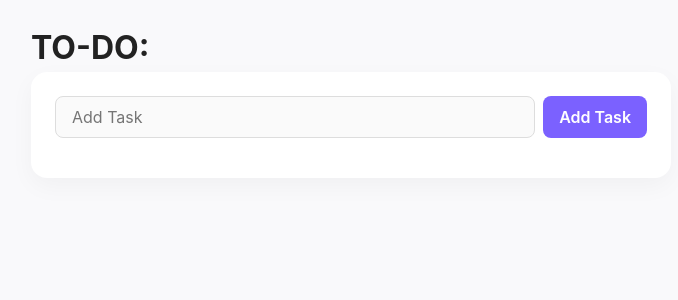
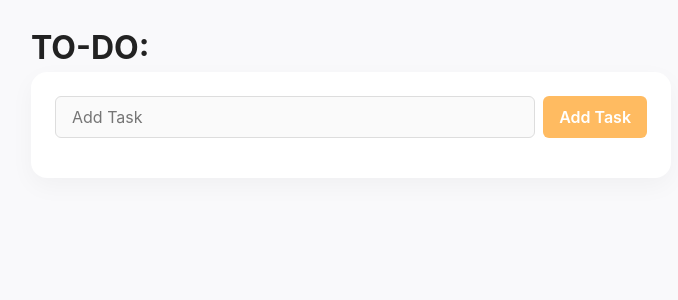
Before and after one commit to idncod/todo-list-app, a React (Vite) app: page / in a window 1280 px wide. Shown: the top 300 px of the page, without its empty margins (289-967 px from the left). Built offline with nearby package versions, Linux system fonts and the light colour scheme.

Commit message:
feat: refactor styles

```diff
--- a/src/components/TaskList/TaskList.module.scss
+++ b/src/components/TaskList/TaskList.module.scss
@@ -23,30 +23,30 @@
   flex: 1;
   padding: $spacing-sm $spacing-md;
   border: 1px solid #ddd;
-  border-radius: 8px;
+  border-radius: 6px;
   font-size: 1rem;
   background-color: #fafafa;
   transition: border 0.2s ease, box-shadow 0.2s ease;
 
   &:focus {
-    border-color: #7b61ff;
-    box-shadow: 0 0 0 2px rgba(123, 97, 255, 0.2);
+    border-color: #d8914e;
+    box-shadow: 0 0 0 2px rgba(255, 187, 97, 0.2);
     outline: none;
   }
 }
 
 .button {
   padding: $spacing-sm $spacing-md;
-  background-color: #7b61ff;
+  background-color: #ffbb61;
   color: #fff;
   border: none;
-  border-radius: 8px;
+  border-radius: 6px;
   font-weight: 600;
   cursor: pointer;
   transition: background-color 0.2s ease, transform 0.2s ease;
 
   &:hover {
-    background-color: #654ed8;
+    background-color: #d8914e;
     transform: translateY(-1px);
   }
 
--- a/src/styles/_variables.scss
+++ b/src/styles/_variables.scss
@@ -26,7 +26,7 @@ $color-muted: #6c757d;
 $color-bg: #f9f9fb;
 $color-surface: #ffffff;
 $color-border: #e0e0e0;
-$color-primary: #7b61ff;
+$color-primary: #ffd57f;
 $color-primary-hover: #654ed8;
 $color-accent: #ffe600;
 $color-error: #e74c3c;
```
